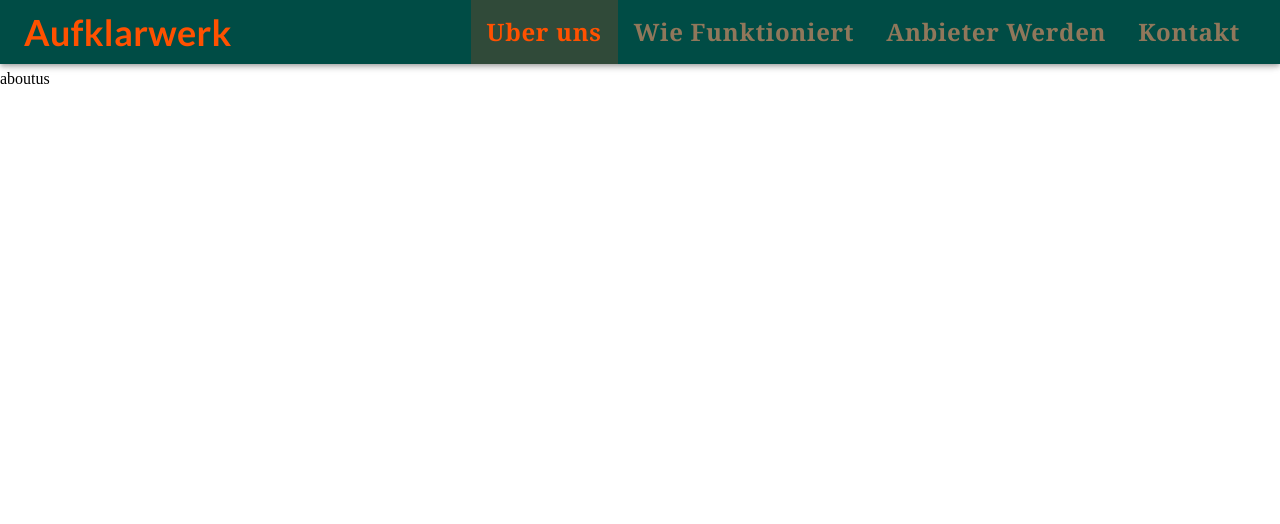
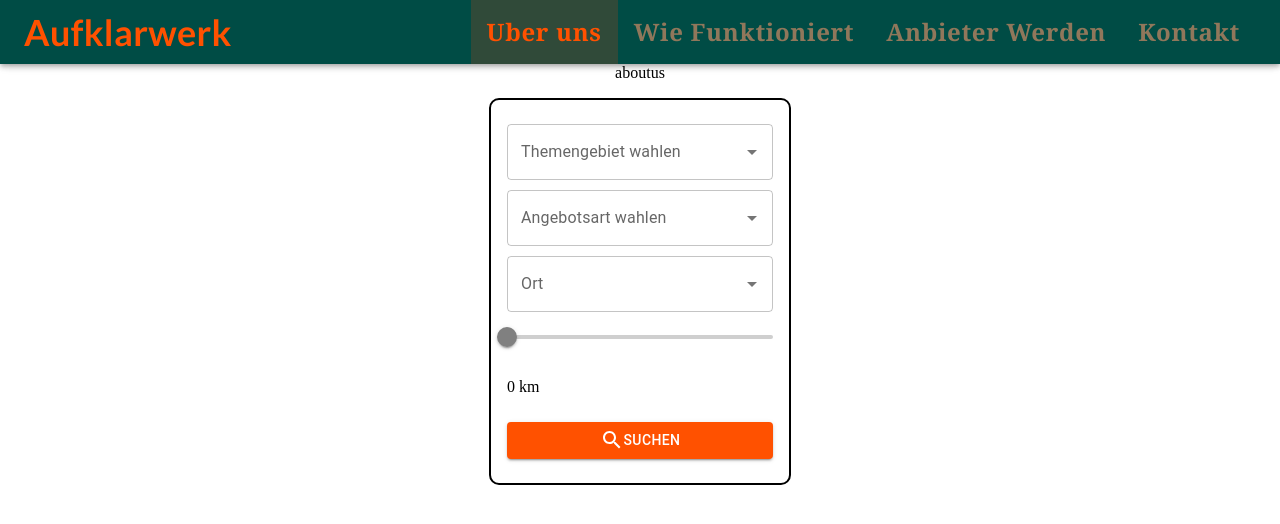
Before and after one commit to 3d014/aufklaewerk, a Next.js app: page /aboutUs in a window 1280 px wide. Shown: the top 524 px of the page. Built offline with nearby package versions, Linux system fonts and the light colour scheme.

Commit message:
Added picker changes

```diff
--- a/pages/aboutUs.tsx
+++ b/pages/aboutUs.tsx
@@ -1,5 +1,8 @@
 import React from "react"
+import Picker from "../src/components/picker/Picker"
 const aboutUs = () => {
-  return <div>aboutus</div>
+  return <div style={{display:'flex',flexDirection:'column',alignItems:'center'}}>aboutus
+    <Picker></Picker>
+  </div>
 }
 export default aboutUs
--- a/src/components/header/Header.styles.ts
+++ b/src/components/header/Header.styles.ts
@@ -1,3 +1,5 @@
+
+
 export const styles = {
   tabStyle: {
     textTransform: "none",
--- a/src/components/layout/Layout.tsx
+++ b/src/components/layout/Layout.tsx
@@ -10,7 +10,7 @@ const Layout = ({ children }: SiteLayoutProps) => {
   return (
     <>
       <Header></Header>
-      <div style={{ marginTop: "70px" }}>{children}</div>
+      <div style={{ marginTop: "64px" }}>{children}</div>
     </>
   )
 }
--- /dev/null
+++ b/src/components/picker/Picker.tsx
@@ -0,0 +1,50 @@
+ import React, { useState } from "react"
+ import { Autocomplete, TextField,Slider,Button } from "@mui/material"
+ import SearchIcon from '@mui/icons-material/Search';
+
+const Picker=()=>{
+    const [value,setValue]=useState<string|null>(null)
+   return <div style={{width:'266px',display:'flex',
+   justifyContent:'space-evenly',alignItems:'flex-start',
+   flexDirection:'column',padding:'1.5rem 1rem 1.5rem 1rem',rowGap:'10px',
+   border:'2px black solid',margin:'1rem',
+   borderRadius:'10px',
+   backgroundColor:'white',
+   zIndex:'9999'
+
+   }}>
+
+    <Autocomplete
+     sx={{width:'100%',fontSize:'1rem'}}
+    options={['html','css']}
+    renderInput={(params)=><TextField {...params} label='Themengebiet wahlen'></TextField>}
+    value={value}
+    onChange={(event:any,newValue:string|null)=>setValue(newValue)}
+    />
+
+<Autocomplete
+     sx={{width:'100%'}}
+    options={['htmsadfl','css']}
+    renderInput={(params)=><TextField {...params} label='Angebotsart wahlen'></TextField>}
+    value={value}
+    onChange={(event:any,newValue:string|null)=>setValue(newValue)}
+    />
+
+<Autocomplete
+    sx={{width:'100%'}}
+    options={['zvaka','guma']}
+    renderInput={(params)=><TextField {...params} label='Ort'></TextField>}
+    value={value}
+    onChange={(event:any,newValue:string|null)=>setValue(newValue)}
+    />
+
+<Slider sx={{'&.MuiSlider-root':{color:'grey'}}}></Slider>
+
+<p>0 km</p>
+
+<Button variant="contained" sx={{width:'100%',background:'#FF5100'}}><SearchIcon></SearchIcon>Suchen</Button>
+
+
+   </div>
+}
+export default Picker
```
Also changed, not shown: pages/searcher.tsx (+10 -4 lines), public/assets/images/diversityHands.jpg (added), public/assets/images/diversityHands_35.jpg (added).
